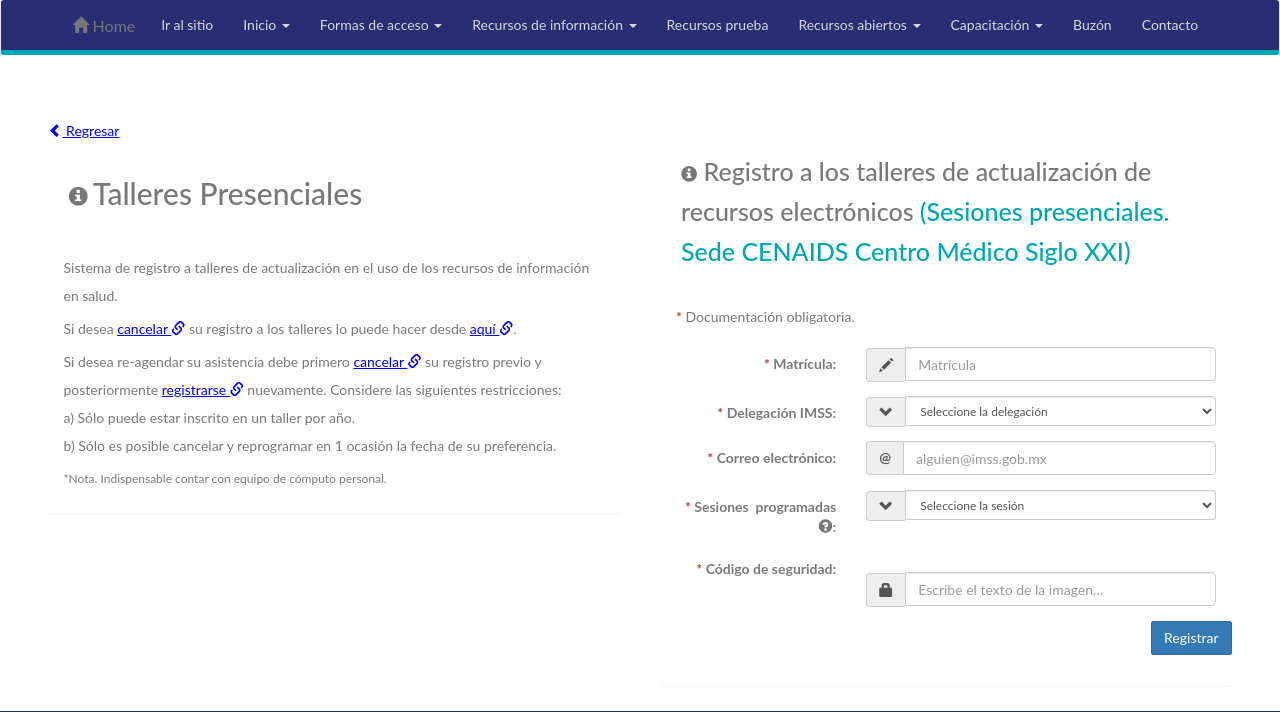
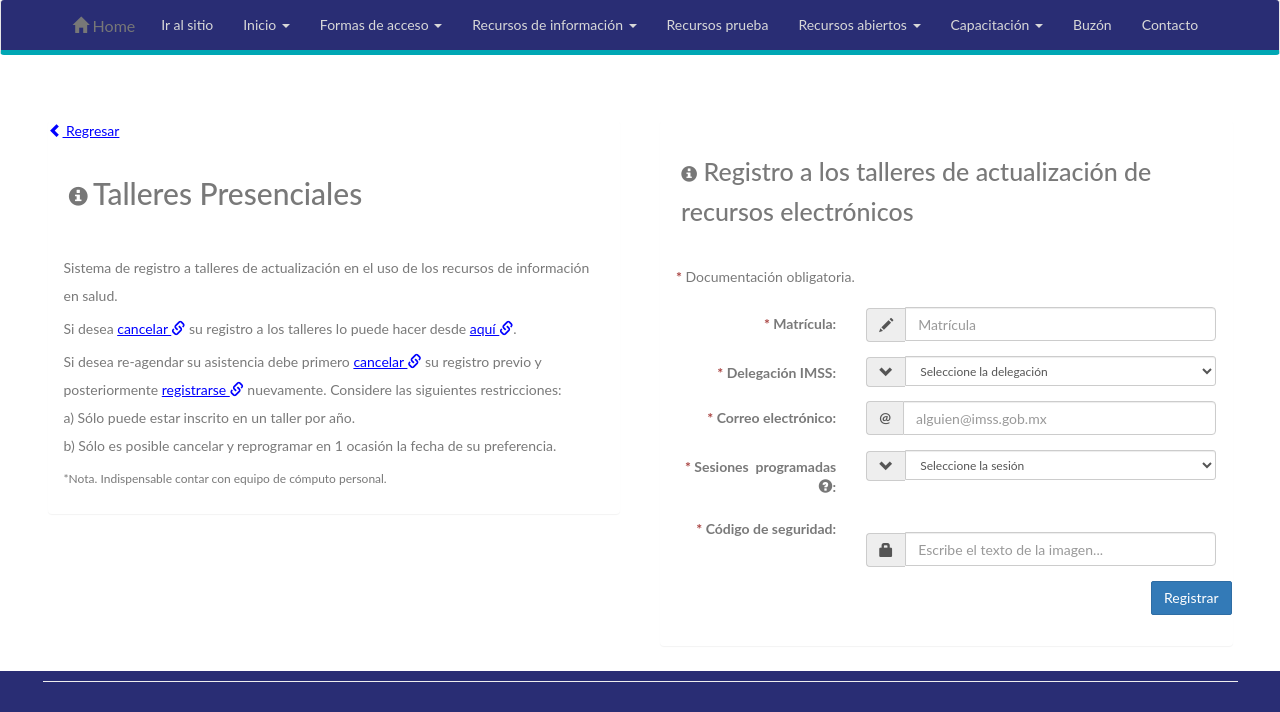
Before and after one commit to amte-imss/reis, a CodeIgniter app: page /database/index.php/registro in a window 1280 px wide. Shown: the part 155-867 px from the top of the page. Run offline with CodeIgniter, Linux system fonts and the light colour scheme; data comes from the database, SQL or seed files in the repository; some libraries are stand-ins or nearby versions.

Commit message:
Actualización de mensajes en sección 'Talleres presenciales'.

```diff
--- a/application/views/registro/cancelacion.php
+++ b/application/views/registro/cancelacion.php
@@ -73,7 +73,7 @@
     <div class="col-sm-12 col-md-6 col-lg-6">
         <div class="row" style="margin:5px;">
             <div class="panel">
-                <div class="breadcrumbs6 panel-heading" style="padding-left:20px; background-size: 100% 100%;"><h2 id="titulo_registro"><small><span class="glyphicon glyphicon-info-sign"></span></small> Cancelar registro a los talleres de actualización de recursos electrónicos <font class="fontTitulo">(Sesiones presenciales. Sede CENAIDS Centro Médico Siglo XXI)</font></h2></div>
+                <div class="breadcrumbs6 panel-heading" style="padding-left:20px; background-size: 100% 100%;"><h2 id="titulo_registro"><small><span class="glyphicon glyphicon-info-sign"></span></small> Cancelar registro a los talleres de actualización de recursos electrónicos <!--font class="fontTitulo">(Sesiones presenciales. Sede CENAIDS Centro Médico Siglo XXI)</font--></h2></div>
     				<div class="panel-body">
     				<?php if(exist_and_not_null($error)){ ?>
     					<div class="row">
--- a/application/views/registro/registro.php
+++ b/application/views/registro/registro.php
@@ -40,7 +40,7 @@
     <div class="col-sm-12 col-md-6 col-lg-6">
         <div class="row" style="margin:5px;">
             <div class="panel">
-                <div class="breadcrumbs6 panel-heading" style="padding-left:20px;  background-size: 100% 100%; padding-right: 20px;"><h2 id="titulo_registro"><small><span class="glyphicon glyphicon-info-sign"></span></small> Registro a los talleres de actualización de recursos electrónicos <font class="fontTitulo">(Sesiones presenciales. Sede CENAIDS Centro Médico Siglo XXI)</font></h2></div>
+                <div class="breadcrumbs6 panel-heading" style="padding-left:20px;  background-size: 100% 100%; padding-right: 20px;"><h2 id="titulo_registro"><small><span class="glyphicon glyphicon-info-sign"></span></small> Registro a los talleres de actualización de recursos electrónicos <!--font class="fontTitulo">(Sesiones presenciales. Sede CENAIDS Centro Médico Siglo XXI)</font--></h2></div>
 
                     <div class="panel-body">
                     <?php if(exist_and_not_null($error)){ ?>
```
